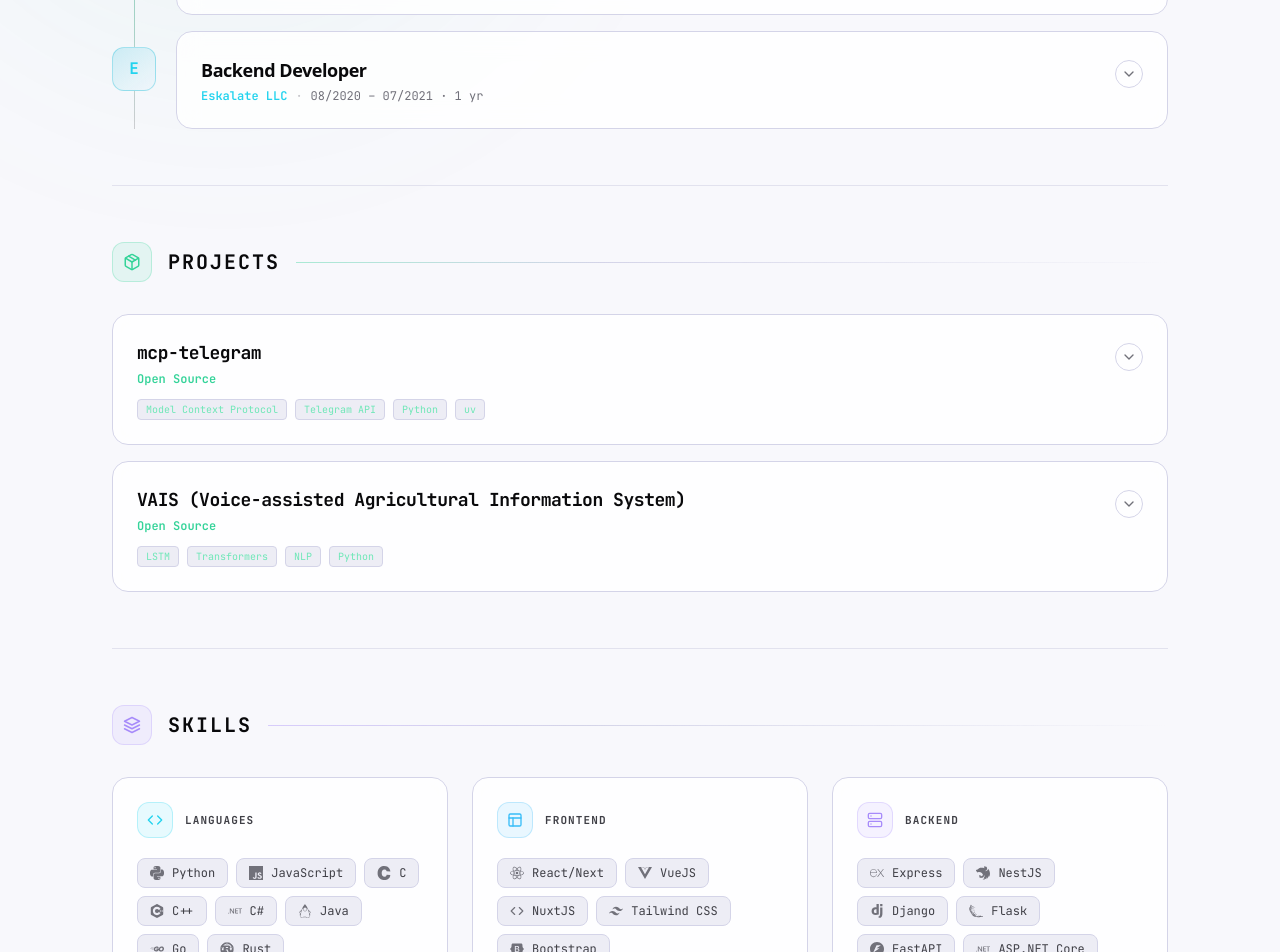
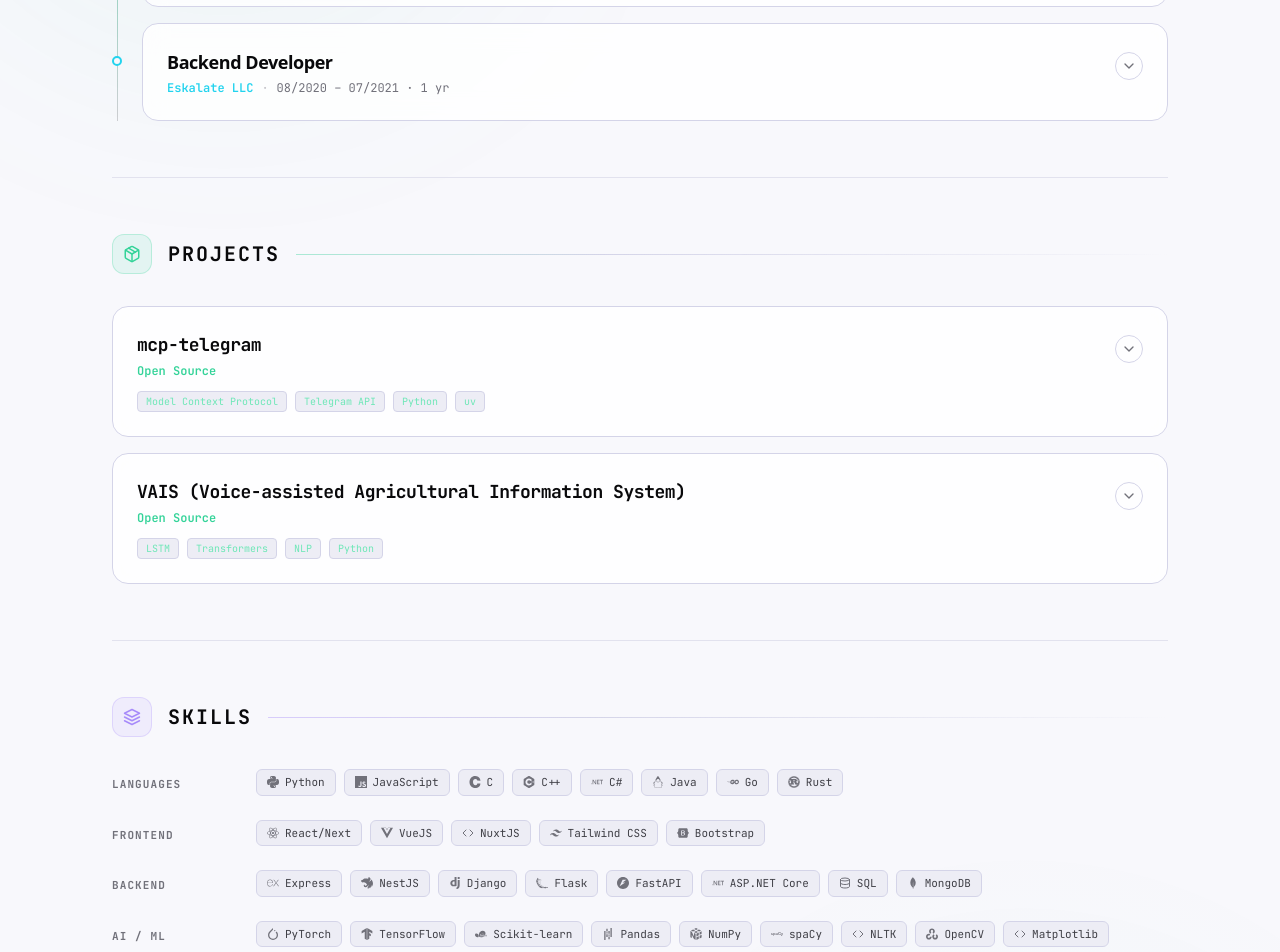
Before and after one commit to dryeab/dryeab.github.io, a React (Create React App) app: page / in a window 1280 px wide. Shown: the part 840-1792 px from the top of the page. Built offline with nearby package versions, Linux system fonts and the light colour scheme.

Commit message:
[fix]: small change to skills and others

```diff
--- a/src/App.js
+++ b/src/App.js
@@ -167,7 +167,7 @@ function App() {
           {/* HERO SECTION */}
           <section id="about" className="scroll-mt-28 pt-4 pb-10 md:pt-10 md:pb-16">
             <div className="max-w-3xl flex flex-col space-y-6">
-              <h1 className="text-3xl sm:text-4xl md:text-5xl font-extrabold tracking-tight leading-tight font-sans" style={{ color: "var(--text-heading)" }}>
+              <h1 className="text-2xl sm:text-3xl md:text-4xl font-extrabold tracking-tight leading-tight font-sans" style={{ color: "var(--text-heading)" }}>
                 I'm <span className="text-cyan-400">{name}</span>
               </h1>
 
--- a/src/components/Accordion.js
+++ b/src/components/Accordion.js
@@ -11,27 +11,6 @@ const ACCENTS = {
   emerald: { hex: "#34d399", soft: "rgba(16, 185, 129, 0.07)", ring: "rgba(16, 185, 129, 0.45)", tag: "#6ee7b7" },
 };
 
-/**
- * Pull the quantitative results out of a bullet so they read at a glance:
- * "over 100", "25%", "3,000". Deliberately narrow — it only matches percentages,
- * N+ forms, "over N", and multi-digit numbers, so tokens like "A2SV", "C++"
- * and ".NET" are left alone.
- */
-const METRIC = /(\d[\d,]*(?:\.\d+)?\s*%|\b\d[\d,]*\d\+|\bover \d(?:[\d,]*\d)?|\b\d{2,}(?:,\d{3})*\b)/gi;
-
-const withMetrics = (text, color) =>
-  String(text)
-    .split(METRIC)
-    .map((part, i) =>
-      i % 2 === 1 ? (
-        <strong key={i} style={{ color, fontWeight: 600 }}>
-          {part}
-        </strong>
-      ) : (
-        part
-      )
-    );
-
 export function AccordionItem({
   title,
   subtitle,
@@ -41,7 +20,6 @@ export function AccordionItem({
   command,
   url,
   linkLabel,
-  leading,
   monoTitle = false,
   defaultOpen = false,
   timeline = false,
@@ -53,22 +31,22 @@ export function AccordionItem({
 
   return (
     <div
-      className={timeline ? "flex items-start gap-3 sm:gap-5" : "relative"}
+      className={timeline ? "flex items-start gap-4 sm:gap-5" : "relative"}
       style={{ "--accent-soft": a.soft, "--accent-ring": a.ring }}
     >
-      {/* In timeline mode the leading element IS the rail node, so it sits on
-          the spine instead of inside the card. mt matches the card's padding +
-          half the title's line-height, which is why it differs by breakpoint. */}
-      {timeline && leading && (
-        <div
-          className="shrink-0 relative z-10 mt-3.5 sm:mt-4 rounded-xl transition-all duration-300"
+      {/* Rail node. mt = card padding + half the title's line-height, so the dot
+          centres on the title at every breakpoint (20+12=32 / 24+14=38, less the
+          dot's 5px radius). */}
+      {timeline && (
+        <span
+          className="shrink-0 w-2.5 h-2.5 rounded-full border-2 relative z-10 mt-[27px] sm:mt-[33px] transition-all duration-300"
           style={{
-            transform: open ? "scale(1.06)" : "scale(1)",
+            backgroundColor: "var(--bg-base)",
+            borderColor: a.hex,
+            transform: open ? "scale(1.25)" : "scale(1)",
             boxShadow: open ? `0 0 0 4px ${a.hex}1f` : "none",
           }}
-        >
-          {leading}
-        </div>
+        />
       )}
 
       <div className="entry-card glass-card rounded-2xl overflow-hidden relative flex-1 min-w-0">
@@ -93,8 +71,6 @@ export function AccordionItem({
           aria-expanded={open}
           className="exp-toggle relative z-10 w-full text-left p-5 sm:p-6 flex items-start gap-4"
         >
-          {!timeline && leading}
-
           <div className="flex-1 min-w-0">
             <h4
               className={`text-base sm:text-lg font-bold tracking-tight ${monoTitle ? "font-mono" : "font-sans"}`}
@@ -164,7 +140,7 @@ export function AccordionItem({
                         >
                           &rsaquo;
                         </span>
-                        <span>{withMetrics(b, a.hex)}</span>
+                        <span>{b}</span>
                       </li>
                     ))}
                   </ul>
@@ -218,8 +194,8 @@ export default function AccordionList({ items, timeline = false, accent = "cyan"
 
   return (
     <div className="relative space-y-4">
-      {/* Gradient spine, centred under the rail nodes (18px / 22px half-widths) */}
-      <span className="absolute top-0 bottom-0 w-px timeline-line left-[18px] sm:left-[22px]" />
+      {/* Gradient spine, centred on the 10px rail dots (radius 5px) */}
+      <span className="absolute top-0 bottom-0 w-px timeline-line left-[5px]" />
       {items.map((item) => (
         <AccordionItem key={item.title} {...item} timeline accent={accent} />
       ))}
--- a/src/components/Experience.js
+++ b/src/components/Experience.js
@@ -28,23 +28,6 @@ const tenureOf = (period) => {
   return [years ? `${years} yr` : null, rest ? `${rest} mo` : null].filter(Boolean).join(" ");
 };
 
-/**
- * Doubles as the timeline node, so it needs an opaque backdrop —
- * the gradient spine runs behind it and must not show through.
- */
-const Monogram = ({ letter }) => (
-  <span
-    className="w-9 h-9 sm:w-11 sm:h-11 rounded-xl flex items-center justify-center text-sm sm:text-base font-mono font-bold text-cyan-400"
-    style={{
-      backgroundColor: "var(--bg-base)",
-      backgroundImage: "linear-gradient(145deg, rgba(6,182,212,0.18), rgba(6,182,212,0.03))",
-      border: "1px solid rgba(6,182,212,0.30)",
-    }}
-  >
-    {letter}
-  </span>
-);
-
 const Experience = ({ experience }) => {
   const items = experience.map((job) => {
     const { role, company } = splitRole(job.role);
@@ -57,7 +40,6 @@ const Experience = ({ experience }) => {
       bullets: job.bullets,
       url: job.url,
       linkLabel: `Visit ${company || "site"}`,
-      leading: <Monogram letter={(company || role).charAt(0).toUpperCase()} />,
     };
   });
 
--- a/src/components/Skills.js
+++ b/src/components/Skills.js
@@ -1,5 +1,5 @@
 import React from "react";
-import { FiCode, FiLayout, FiServer, FiCpu, FiTool, FiDatabase } from "react-icons/fi";
+import { FiCode, FiDatabase } from "react-icons/fi";
 import {
   SiPython,
   SiJavascript,
@@ -77,76 +77,38 @@ const ICONS = {
   Selenium: SiSelenium,
 };
 
-/**
- * Presentation for each group lives here rather than in cv.js — the data file
- * stays content-only. Colour is used sparingly: just the icon tile at rest,
- * then the chip hover state inside that card.
- * Spans compose a 6-column bento: [2 + 2 + 2] over [4 + 2].
- */
-const GROUPS = {
-  Languages: { icon: FiCode, hex: "#22d3ee", span: "lg:col-span-2" },
-  Frontend: { icon: FiLayout, hex: "#38bdf8", span: "lg:col-span-2" },
-  Backend: { icon: FiServer, hex: "#a78bfa", span: "lg:col-span-2" },
-  "AI / ML": { icon: FiCpu, hex: "#34d399", span: "lg:col-span-4" },
-  Tools: { icon: FiTool, hex: "#fbbf24", span: "lg:col-span-2" },
-};
-
-const FALLBACK = { icon: FiCode, hex: "#22d3ee", span: "lg:col-span-2" };
-
 const SkillChip = ({ name }) => {
   const Icon = ICONS[name] || FiCode;
   return (
-    <span className="skill-chip inline-flex items-center gap-2 px-3 py-1.5 rounded-lg text-xs font-mono">
-      <Icon className="w-3.5 h-3.5 shrink-0 skill-chip-icon" />
+    <span className="skill-chip inline-flex items-center gap-1.5 px-2.5 py-1 rounded-md text-[11px] font-mono">
+      <Icon className="w-3 h-3 shrink-0 skill-chip-icon" />
       <span>{name}</span>
     </span>
   );
 };
 
+/** Label in the margin, chips beside it — same layout as the SideNote credentials. */
 const Skills = ({ groups }) => (
-  <div className="grid grid-cols-1 md:grid-cols-2 lg:grid-cols-6 gap-4 sm:gap-6">
-    {groups.map((group) => {
-      const { icon: Icon, hex, span } = GROUPS[group.label] || FALLBACK;
-
-      return (
+  <div className="space-y-6">
+    {groups.map((group) => (
       <div
         key={group.label}
-          className={`entry-card glass-card rounded-2xl p-5 sm:p-6 flex flex-col gap-5 ${span}`}
-          style={{
-            "--chip-accent": hex,
-            "--chip-soft": `${hex}14`,
-            "--chip-ring": `${hex}73`,
-            "--accent-ring": `${hex}59`,
-            "--accent-soft": `${hex}12`,
-          }}
+        className="flex flex-col sm:flex-row sm:items-baseline gap-2 sm:gap-8"
       >
-          <div className="flex items-center gap-3">
-            <span
-              className="w-9 h-9 rounded-xl flex items-center justify-center shrink-0"
-              style={{
-                background: `${hex}1a`,
-                border: `1px solid ${hex}40`,
-                color: hex,
-              }}
-            >
-              <Icon className="w-4 h-4" />
-            </span>
         <h3
-              className="text-[11px] font-bold tracking-widest uppercase font-mono"
-              style={{ color: "var(--text-secondary)" }}
+          className="shrink-0 sm:w-28 text-[11px] font-bold tracking-widest uppercase font-mono"
+          style={{ color: "var(--text-muted)" }}
         >
           {group.label}
         </h3>
-          </div>
 
-          <div className="flex flex-wrap gap-2">
+        <div className="flex-1 flex flex-wrap gap-2">
           {group.items.map((name) => (
             <SkillChip key={name} name={name} />
           ))}
         </div>
       </div>
-      );
-    })}
+    ))}
   </div>
 );
 
--- a/src/index.css
+++ b/src/index.css
@@ -175,17 +175,15 @@ html.light .glass-card-hover:hover {
   transition: color 0.2s ease;
 }
 
-/* --chip-* are set per category card in Skills.js, so each group hovers
-   in its own accent while sharing one rule. */
 .skill-chip:hover {
   color: var(--text-heading);
-  border-color: var(--chip-ring, rgba(6, 182, 212, 0.45));
-  background: var(--chip-soft, rgba(6, 182, 212, 0.08));
+  border-color: rgba(6, 182, 212, 0.45);
+  background: rgba(6, 182, 212, 0.08);
   transform: translateY(-2px);
 }
 
 .skill-chip:hover .skill-chip-icon {
-  color: var(--chip-accent, #22d3ee);
+  color: #22d3ee;
 }
 
 @media (prefers-reduced-motion: reduce) {
```
Lines whose indentation alone changed are shown as unchanged.
